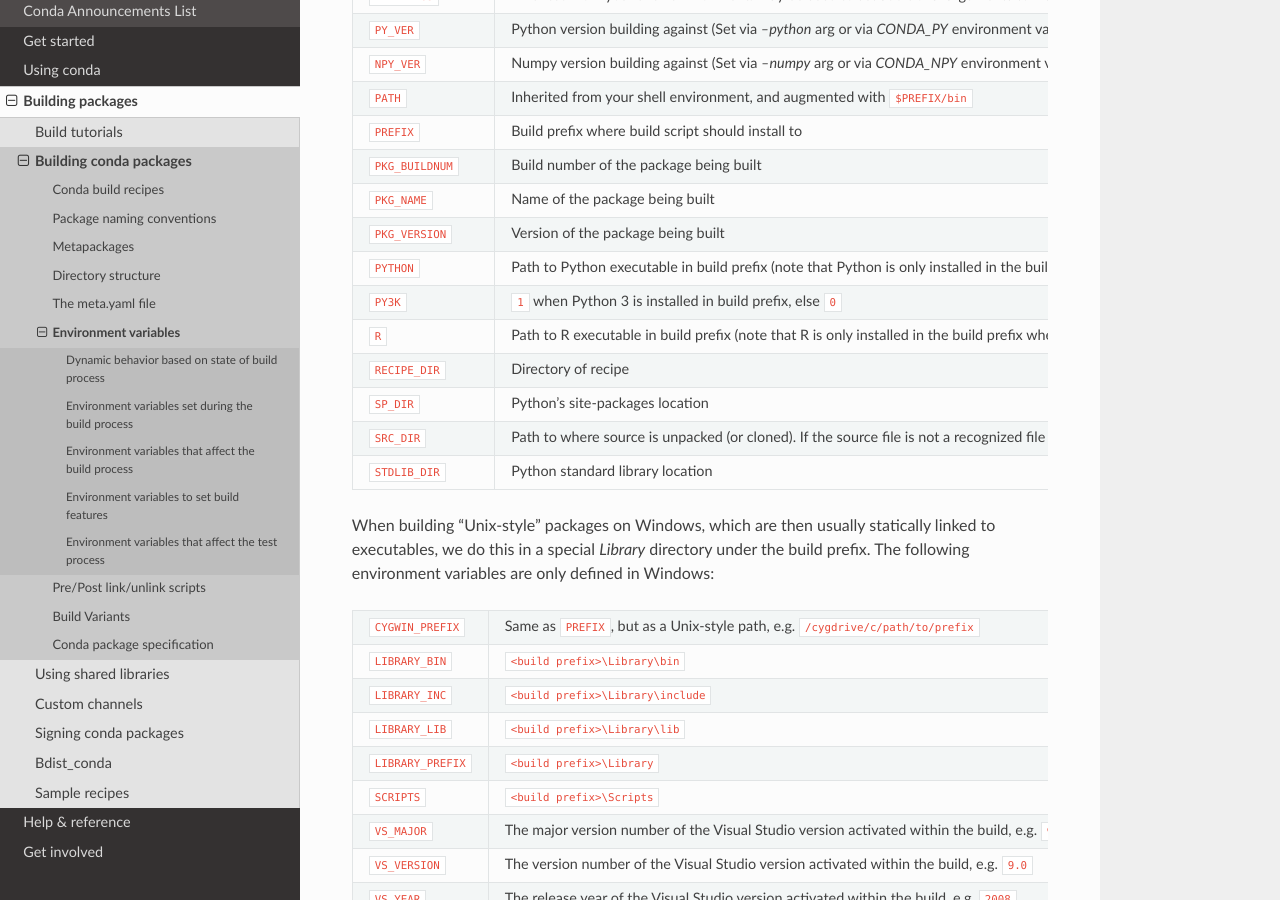
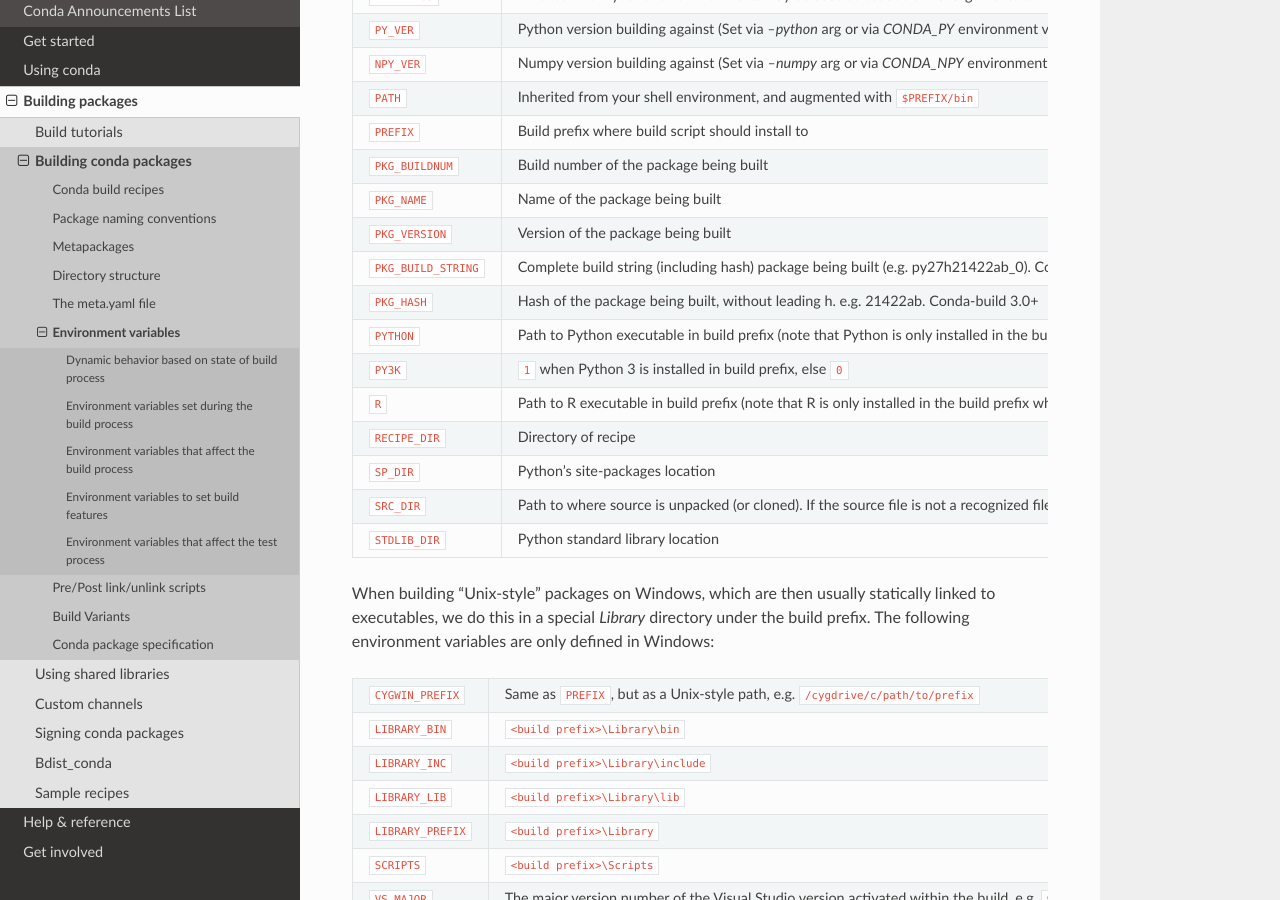
Before and after one commit to conda/conda-docs, a Sphinx documentation site: the page built from docs/source/building/environment-vars.rst, in a window 1280 px wide and 900 px high, scrolled down 942 px. Built offline with Sphinx 7.4.7 and the Read the Docs theme 2.0.0, drawn with Linux system fonts in a browser that asks for light colours.

Commit message:
document PKG_BUILD_STRING and PKG_HASH env vars for conda-build

```diff
--- a/docs/source/building/environment-vars.rst
+++ b/docs/source/building/environment-vars.rst
@@ -77,6 +77,10 @@
     - Name of the package being built
   * - ``PKG_VERSION``
     - Version of the package being built
+  * - ``PKG_BUILD_STRING``
+    - Complete build string (including hash) package being built (e.g. py27h21422ab_0). Conda-build 3.0+
+  * - ``PKG_HASH``
+    - Hash of the package being built, without leading h.  e.g. 21422ab.  Conda-build 3.0+
   * - ``PYTHON``
     - Path to Python executable in build prefix (note that Python is only
       installed in the build prefix when it is listed as a build requirement)
```
